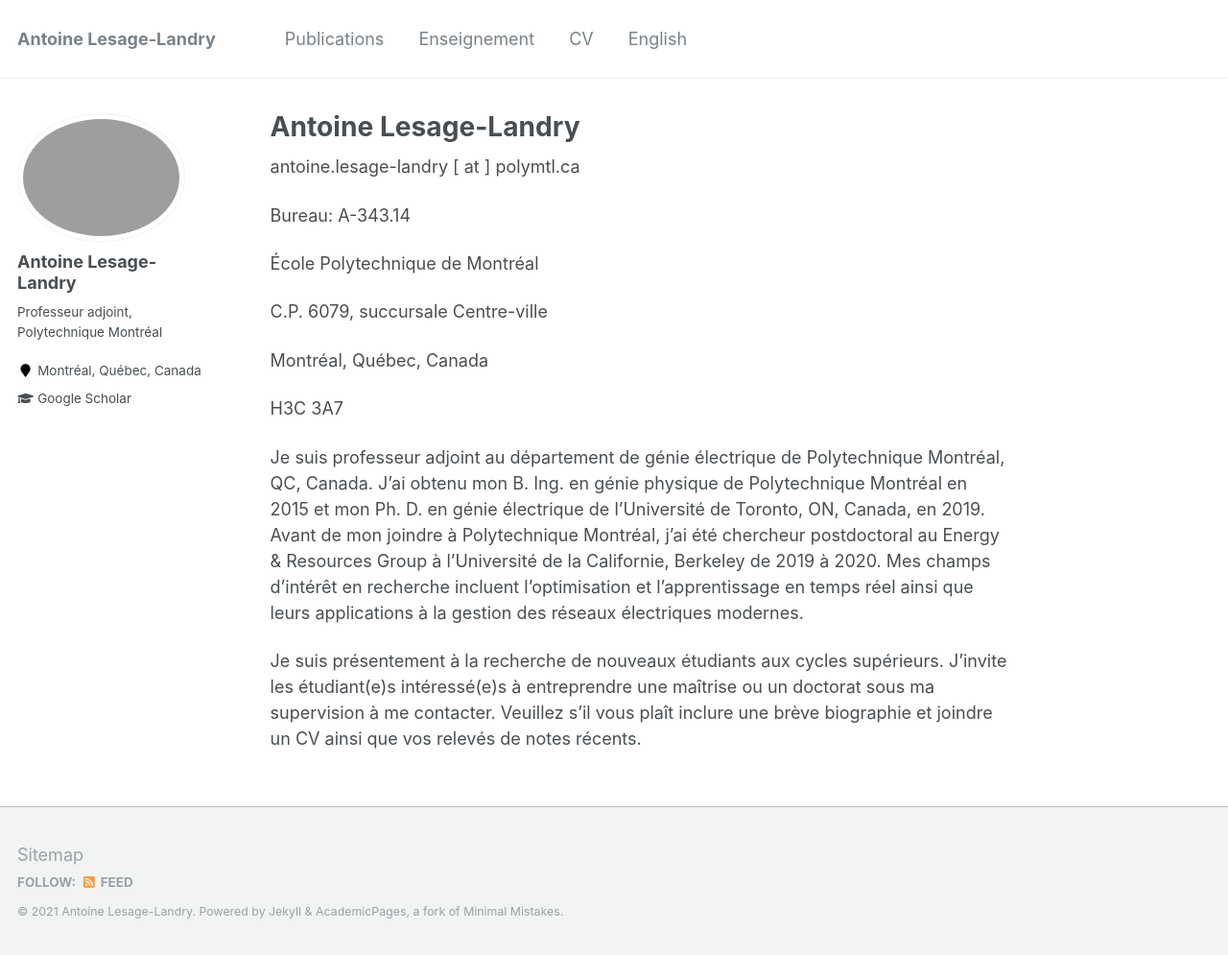
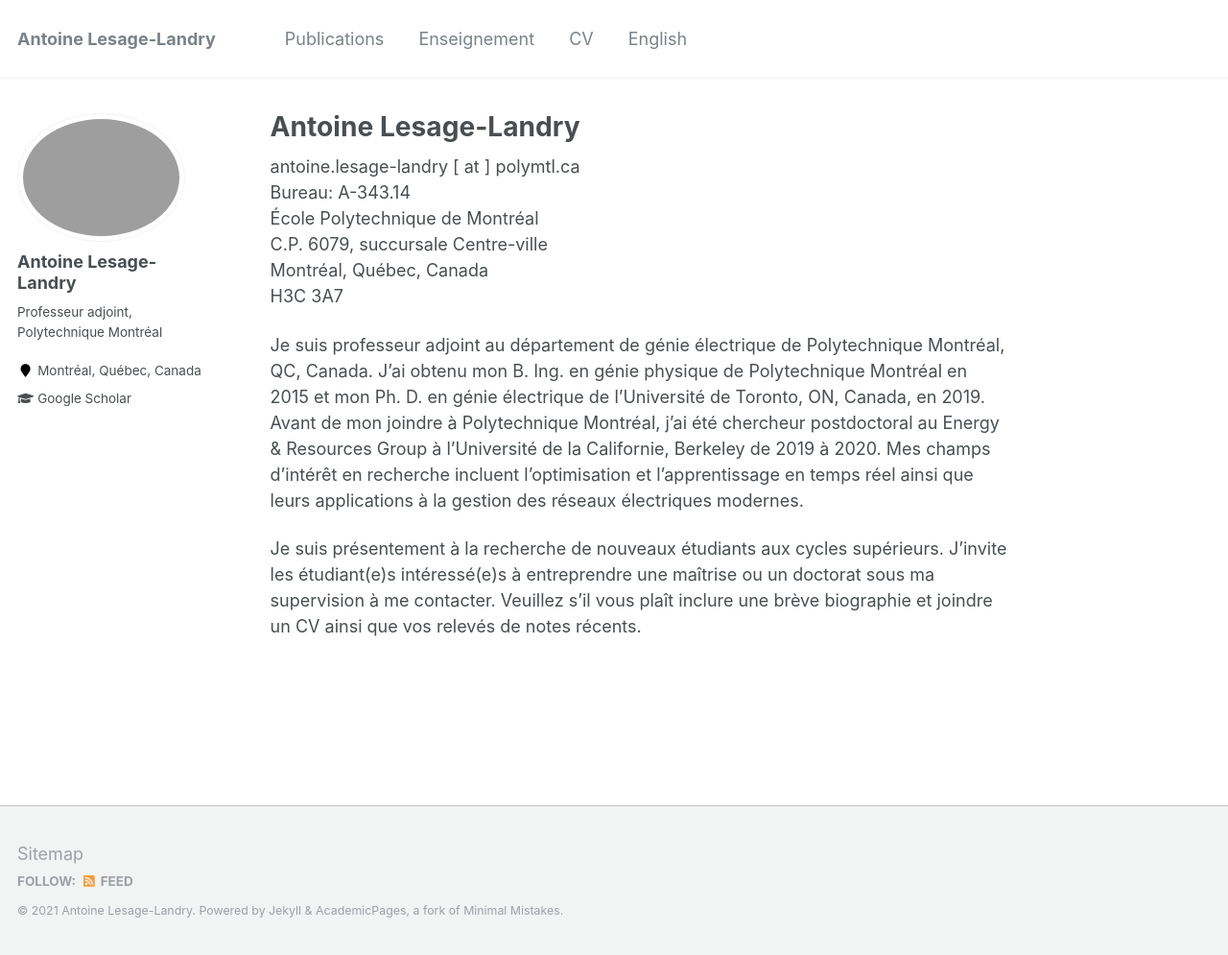
Before and after one commit to alesagelandry/fr, a Jekyll site: the page built from _pages/about.md, in a window 1280 px wide and 995 px high. Shown: the whole window at 96% size. Built offline with Jekyll 4.4.1, drawn with Linux system fonts in a browser that asks for light colours.

```diff
--- a/_pages/about.md
+++ b/_pages/about.md
@@ -7,17 +7,12 @@ redirect_from:
   - /about/
   - /about.html
 ---
-antoine.lesage-landry [ at ] polymtl.ca
-
-Bureau: A-343.14
-
-École Polytechnique de Montréal
-
-C.P. 6079, succursale Centre-ville
-
-Montréal, Québec, Canada
-
-H3C 3A7
+antoine.lesage-landry [ at ] polymtl.ca<br />
+Bureau: A-343.14<br />
+École Polytechnique de Montréal<br />
+C.P. 6079, succursale Centre-ville<br />
+Montréal, Québec, Canada<br />
+H3C 3A7<br />
 
 
 Je suis professeur adjoint au département de génie électrique de Polytechnique Montréal, QC, Canada. J’ai obtenu mon B. Ing. en génie physique de Polytechnique Montréal en 2015 et mon Ph. D. en génie électrique de l’Université de Toronto, ON, Canada, en 2019. Avant de mon joindre à Polytechnique Montréal, j’ai été chercheur postdoctoral au Energy & Resources Group à l’Université de la Californie, Berkeley de 2019 à 2020. Mes champs d’intérêt en recherche incluent l’optimisation et l’apprentissage en temps réel ainsi que leurs applications à la gestion des réseaux électriques modernes.
```
